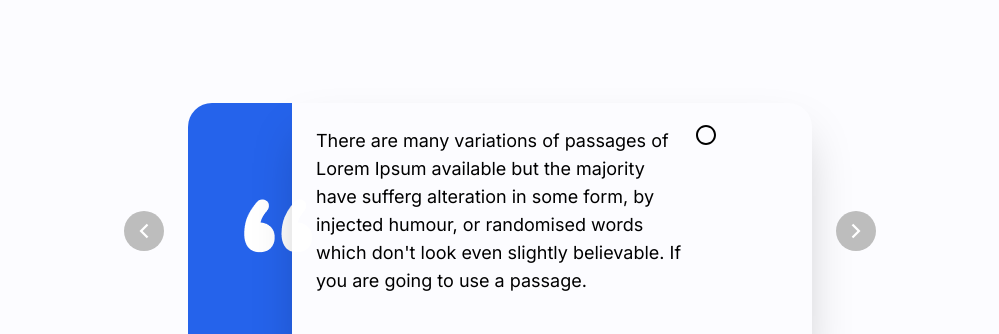
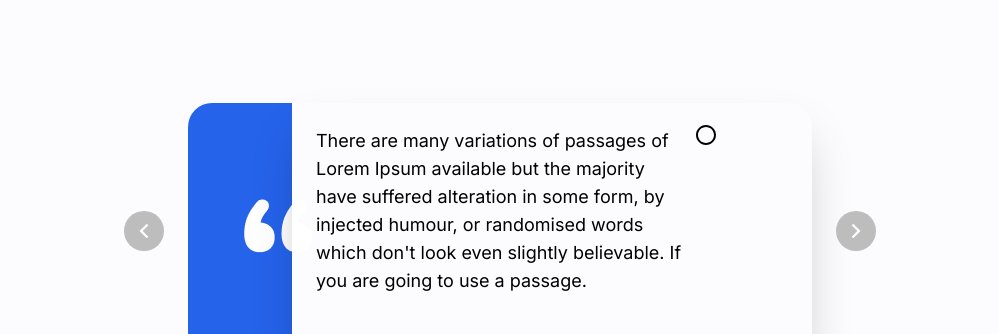
Before and after one commit to 17prateek12/Xcoder, a Next.js app: page / in a window 1280 px wide. Shown: the part 8560-8894 px from the top of the page, without its empty margins (140-1139 px from the left). Built offline with nearby package versions, Linux system fonts and the light colour scheme.

Commit message:
Update SuccesStory.tsx

```diff
--- a/src/app/component/SuccesStory.tsx
+++ b/src/app/component/SuccesStory.tsx
@@ -1,8 +1,7 @@
-import React from 'react'
+import React from 'react';
 import Avatar from '@mui/material/Avatar';
 import Brightness1OutlinedIcon from '@mui/icons-material/Brightness1Outlined';
 import CircleIcon from '@mui/icons-material/Circle';
-
 
 const SuccesStory = () => {
     return (
@@ -10,17 +9,17 @@ const SuccesStory = () => {
             <p className='text-5xl text-blue-800 mt-10 text-center font-bold'>See Our Success Stories</p>
             <div className='flex justify-center items-center mt-44'>
                 <Avatar className='bg-blue-700 mr-6'>
-                    <img src='/Fleft.png' alt='...'/>
+                    <img src='/Fleft.png' alt='Left Avatar' />
                 </Avatar>
                 <div className='flex justify-start h-64 w-1/2'>
                     <div className='w-2/12 bg-blue-600 rounded-l-3xl'>
-                        <img src='/fff.png' className='mt-24 ml-14' alt='...' />
+                        <img src='/fff.png' className='mt-24 ml-14' alt='Decorative Image' />
                     </div>
                     <div className='flex w-10/12 box shadow-2xl rounded-r-3xl'>
                         <div className='w-3/4'>
                             <p className='text-lg ml-6 mt-6'>There are many variations of passages of Lorem Ipsum available
-                                but the majority have sufferg alteration in some form, by injected humour, or
-                                randomised words which don't look even slightly believable. If you are going to
+                                but the majority have suffered alteration in some form, by injected humour, or
+                                randomised words which don&apos;t look even slightly believable. If you are going to
                                 use a passage.</p>
                             <p className='mt-16 text-end font-bold'>-Abcdefgh Ijklmnop </p>
                             <p className='text-end'>Frontend Engineer</p>
@@ -29,7 +28,7 @@ const SuccesStory = () => {
                     </div>
                 </div>
                 <Avatar className='bg-blue-700 ml-6'>
-                    <img src='/Fright.png' alt='...'/>
+                    <img src='/Fright.png' alt='Right Avatar' />
                 </Avatar>
             </div>
             <div className='flex justify-center mt-8 mx-auto'>
@@ -38,7 +37,7 @@ const SuccesStory = () => {
                 <CircleIcon className='h-5 w-5 fill-gray-400' />
             </div>
         </div>
-    )
-}
+    );
+};
 
-export default SuccesStory
+export default SuccesStory;
```
